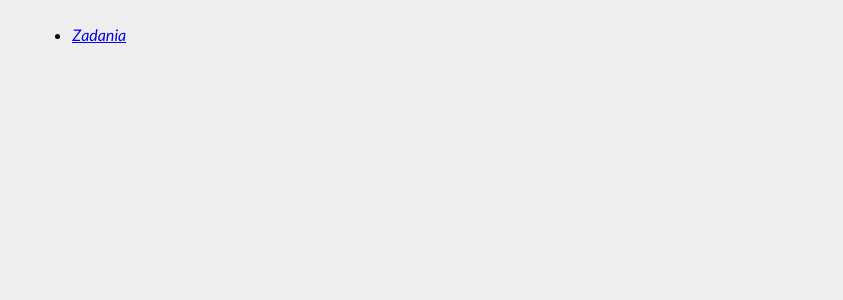
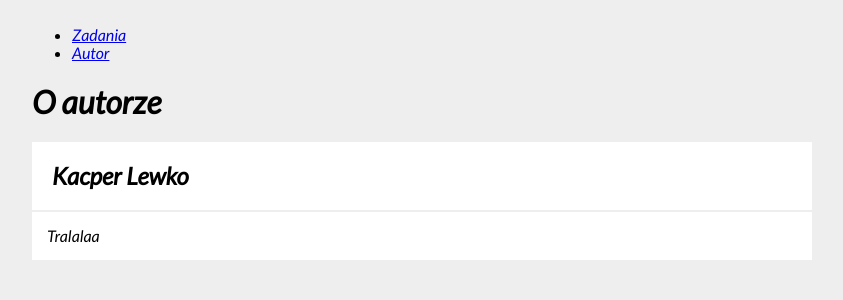
Before and after one commit to Pepko0/todo-list-react, a React (Create React App) app: page /autor in a window 1280 px wide. Shown: the top 300 px of the page, without its empty margins (218-1061 px from the left). Built offline with nearby package versions, Linux system fonts and the light colour scheme.

Commit message:
added Author link

```diff
--- a/src/App.js
+++ b/src/App.js
@@ -1,6 +1,7 @@
 
 import { BrowserRouter, Link, Switch, Route } from "react-router-dom";
 import Tasks from "./features/tasks/Tasks";
+import Author from "./features/tasks/Author";
 
 export default  () => (
   <BrowserRouter>
@@ -9,11 +10,17 @@ export default  () => (
       <li>
         <Link to="/zadania">Zadania</Link>
       </li>
+      <li>
+        <Link to="/autor">Autor</Link>
+      </li>
     </ul>
     <Switch>
       <Route path="/zadania">
         <Tasks />
       </Route>
+      <Route path="/autor">
+        <Author />
+      </Route>
     </Switch>
   </nav>
 </BrowserRouter>
--- /dev/null
+++ b/src/features/tasks/Author/index.js
@@ -0,0 +1,17 @@
+import Section from "../../../common/Section";
+import Form from "../Form";
+import SampleTaskButton from "../SampleTaskButton";
+
+
+const Author = () => (
+<main>
+<h1>O autorze</h1>
+<Section
+  title="Kacper Lewko"
+  body = {
+  <>Tralalaa</>
+    }
+  />
+</main>
+);
+export default Author;
```
